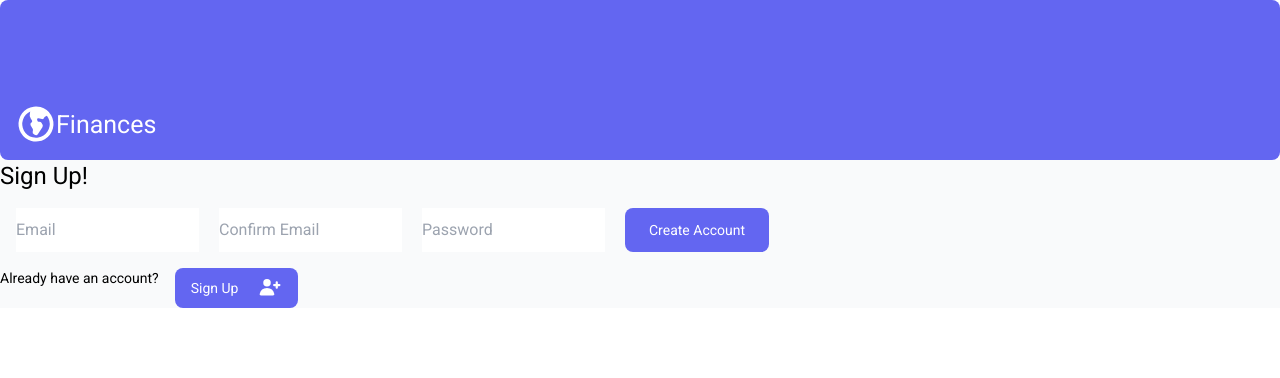
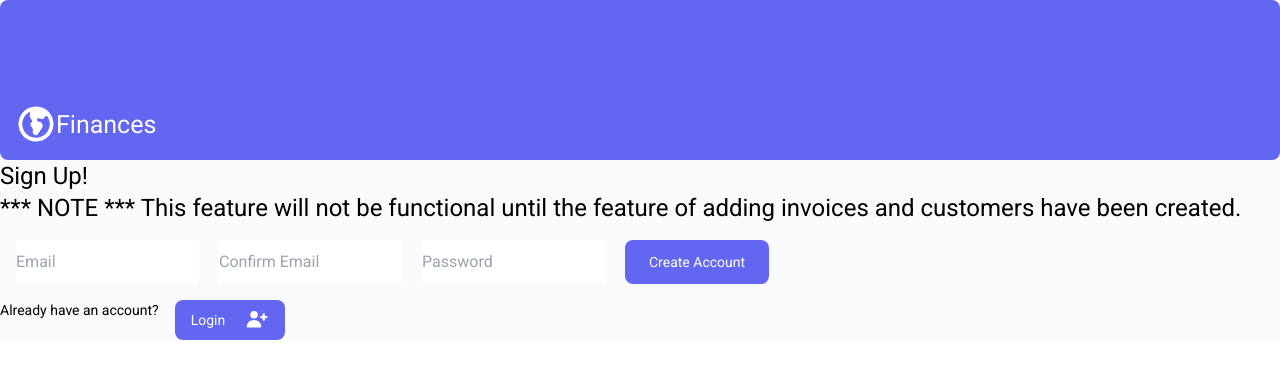
Before and after one commit to ejosborn/nextjsdashboard, a Next.js app: page /signup in a window 1280 px wide. Shown: the top 378 px of the page. Built offline with nearby package versions, Linux system fonts and the light colour scheme.

Commit message:
fixed link to login page

```diff
--- a/app/signup/page.tsx
+++ b/app/signup/page.tsx
@@ -15,6 +15,10 @@ export default function SignUp() {
 					className={`${roboto.className} mb-4 text-xl md:text-2xl`}
 				>
 					Sign Up!
+					<br />
+					*** NOTE *** This feature will not be functional
+					until the feature of adding invoices and customers
+					have been created.
 				</h1>
 				<div>
 					<SignupForm />
@@ -23,12 +27,12 @@ export default function SignUp() {
 							Already have an account?
 						</p>
 						<Link
-							href='/signup'
+							href='/login'
 							className='flex items-center gap-5 self-start rounded-lg
             					bg-indigo-500 px-4 py-2 text-sm text-white font-medium
             					transition-colors hover:bg-indigo-400'
 						>
-							<span>Sign Up</span>
+							<span>Login</span>
 							<UserPlusIcon className='2-5 md:w-6' />
 						</Link>
 					</div>
```
